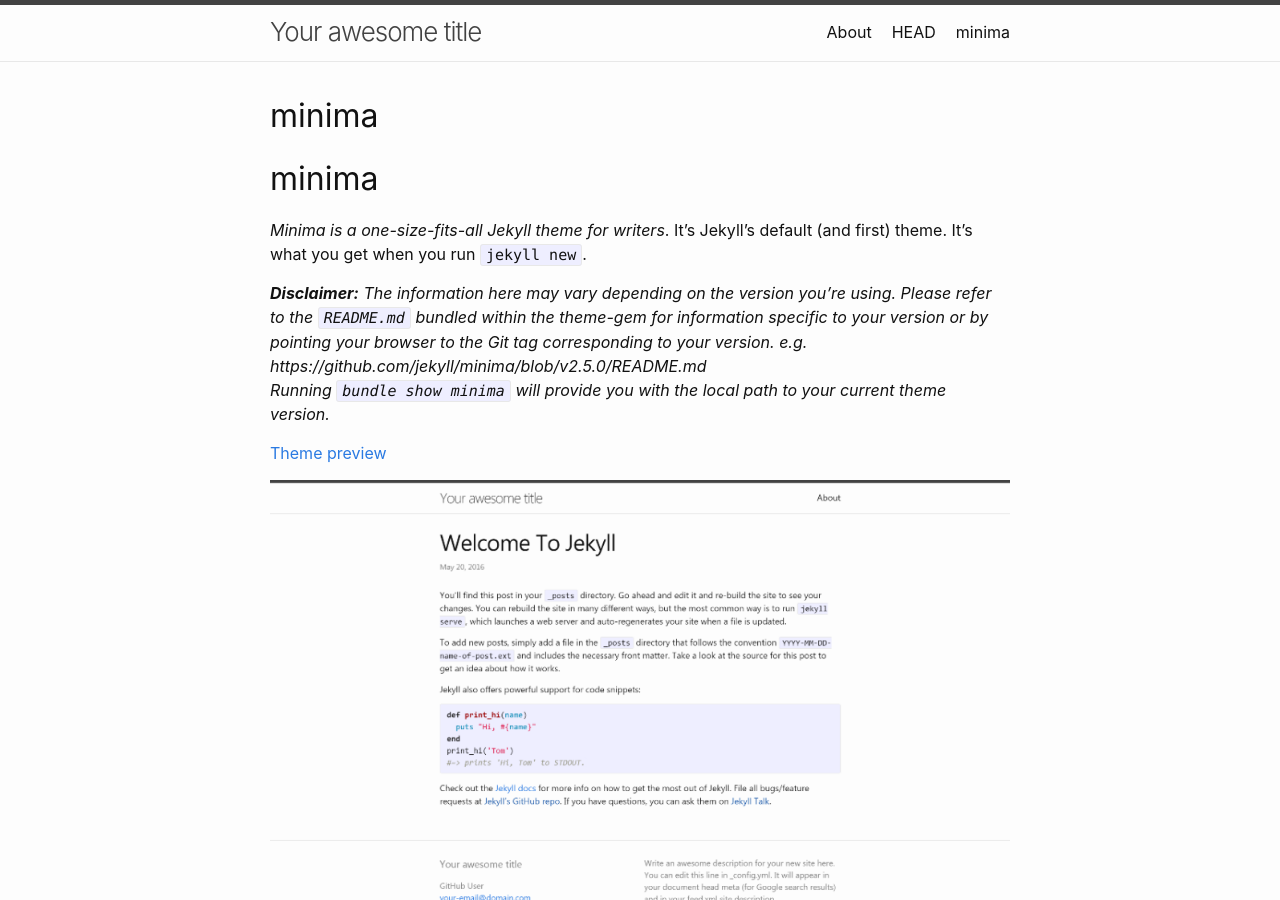
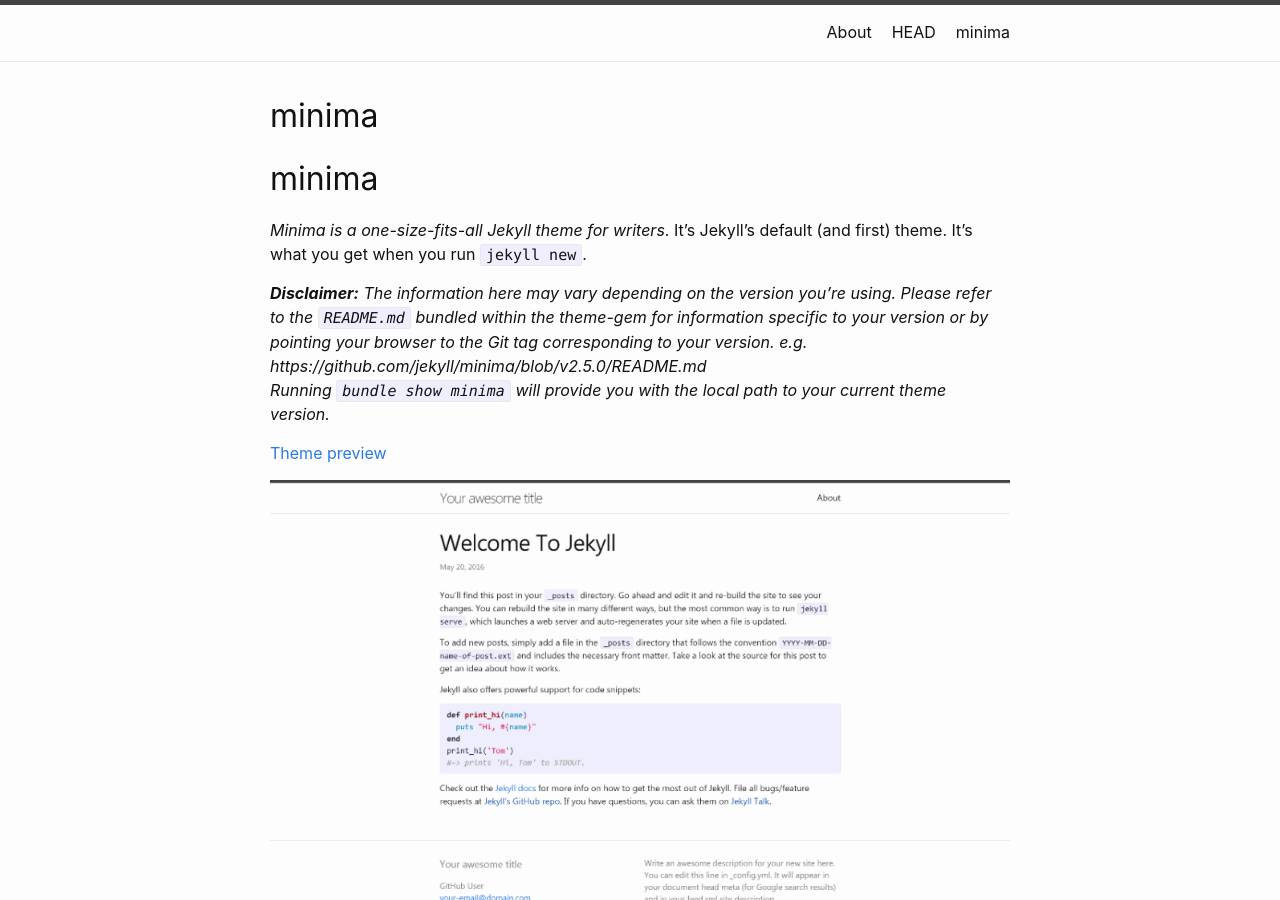
Before and after one commit to evergreencircle/research, a Jekyll site: the page built from README.md, in a window 1280 px wide and 900 px high. Built offline with Jekyll 4.4.1, drawn with Linux system fonts in a browser that asks for light colours; our own code applies the rules of GitHub Pages for plain Markdown files.

Commit message:
Update header.html

```diff
--- a/_includes/header.html
+++ b/_includes/header.html
@@ -4,7 +4,7 @@
     {%- assign default_paths = site.pages | map: "path" -%}
     {%- assign page_paths = site.header_pages | default: default_paths -%}
     {%- assign titles_size = site.pages | map: 'title' | join: '' | size -%}
-    <a class="site-title" rel="author" href="{{ "/" | relative_url }}">{{ site.title | escape }}</a>
+    <a class="site-title" rel="author" href="{{ "/" | relative_url }}">{{ New | escape }}</a>
 
     {%- if titles_size > 0 -%}
       <nav class="site-nav">
```
